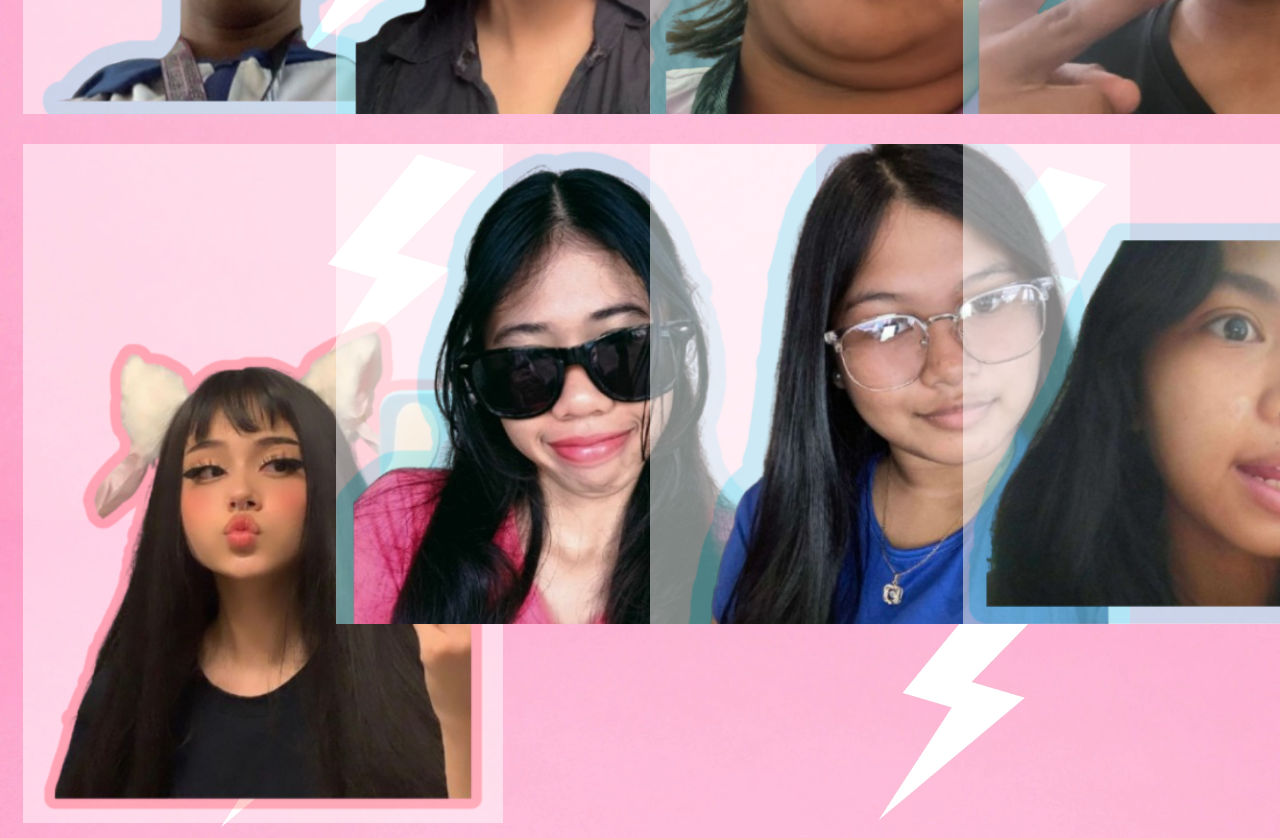
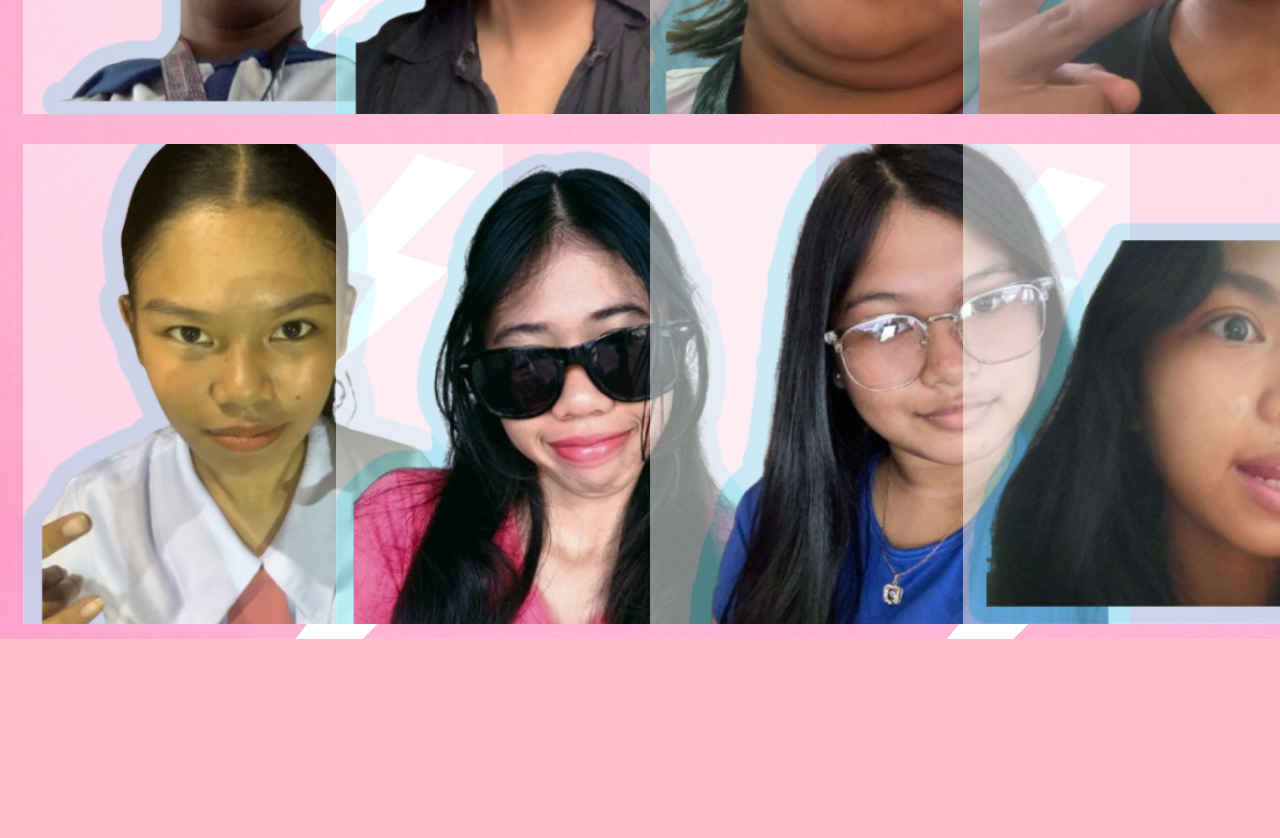
Before and after one commit to princelabayen/redwrite, a plain HTML site: page index.html in a window 1280 px wide. Shown: the part 560-1398 px from the top of the page. After the commit the page ends 1199 px from the top, so only its background shows below. Drawn offline with Linux system fonts and the light colour scheme.

Commit message:
index.html

```diff
--- a/index.html
+++ b/index.html
@@ -51,7 +51,7 @@
 
         <p><a href="https://www.instagram.com/kennuuuh_/">
             <div class="container">
-            <img src="11s.png" alt="Lysi" class="image" style="width:480px">
+            <img src="ken.png" alt="Lysi" class="image" style="width:480px">
             <div class="middle">
                 <div class="text">Kenna Fulmaran</div>
             </div>
```
